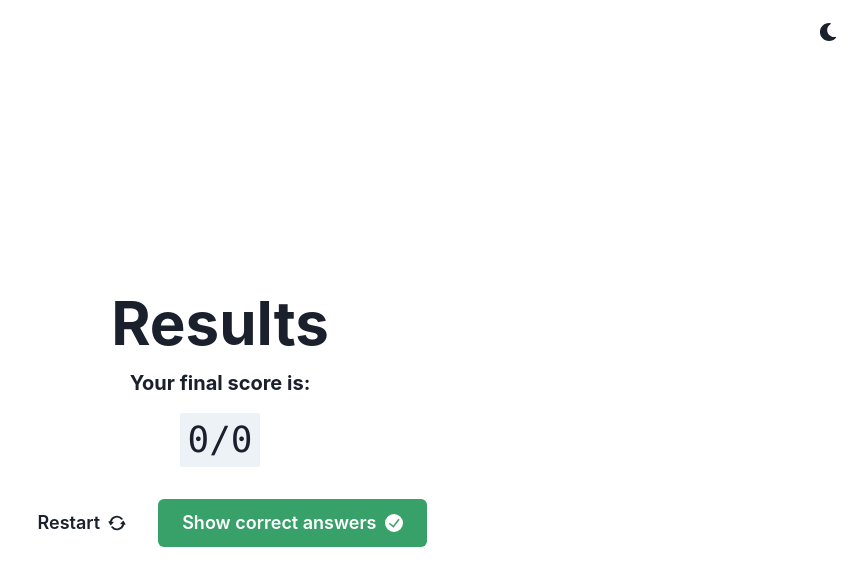
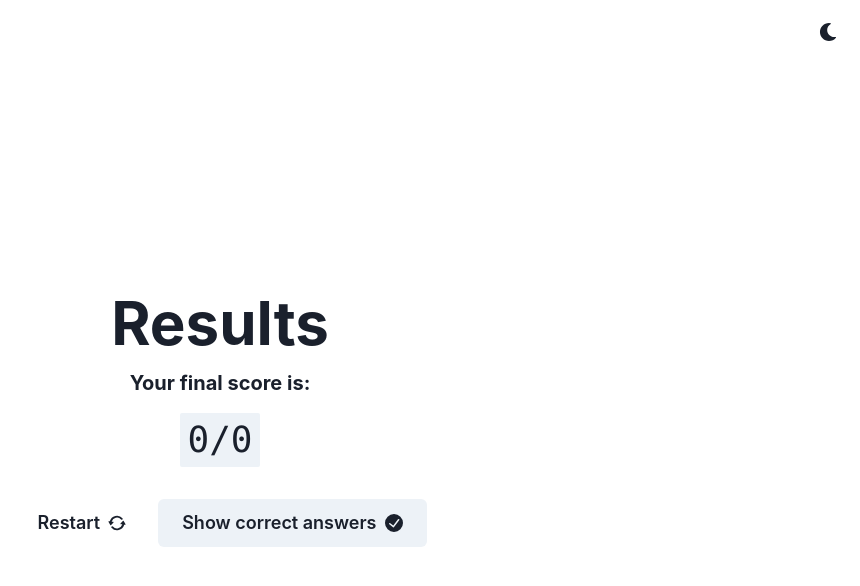
Before and after one commit to AntoineC-dev/trivia-quizz, a React (Create React App) app: page /results in a window 1280 px wide. Shown: the top 586 px of the page, without its empty margins (420-1280 px from the left). Built offline with nearby package versions, Linux system fonts and the light colour scheme.

Commit message:
Change Show correct answers button colorScheme

```diff
--- a/src/pages/Results.tsx
+++ b/src/pages/Results.tsx
@@ -29,7 +29,7 @@ export const Results = () => {
         <RouterButton to={ROUTES.home} rightIcon={<RepeatIcon />} variant="ghost">
           Restart
         </RouterButton>
-        <RouterButton to={ROUTES.question(0)} rightIcon={<CheckCircleIcon />} colorScheme="green">
+        <RouterButton to={ROUTES.question(0)} rightIcon={<CheckCircleIcon />}>
           Show correct answers
         </RouterButton>
       </ButtonGroup>
```
